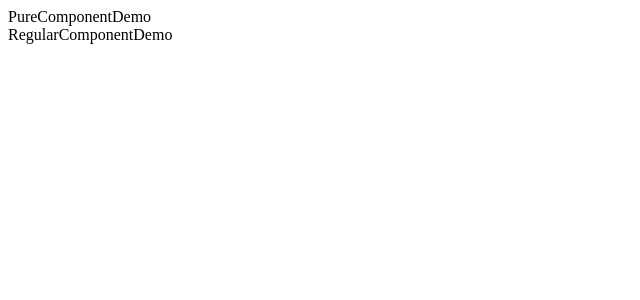
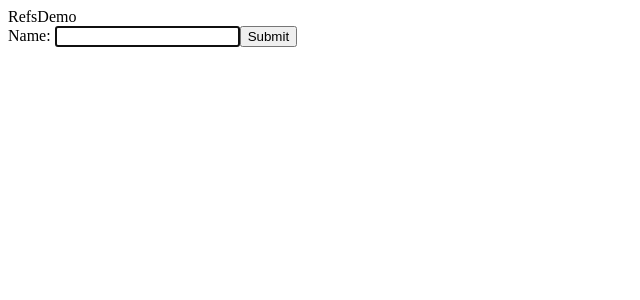
Before and after one commit to MrTwinkleSharma/Full-Stack-React, a React (Create React App) app in the folder tut-app/: page / in a window 1280 px wide. Shown: the top 300 px of the page, without its empty margins (0-640 px from the left). Built offline with nearby package versions, Linux system fonts and the light colour scheme; the HTML template or start-up script is replaced by a standard one.

Commit message:
Refs in REACT

```diff
--- a/tut-app/src/components/App.jsx
+++ b/tut-app/src/components/App.jsx
@@ -1,11 +1,11 @@
 import React, { Component } from 'react';
-import ParentComponent from './ParentComponent.jsx';
+import RefsDemo from './RefsDemo.jsx';
 
 class App extends Component {
+
     render(){
-
-    return <ParentComponent/>
+    return <RefsDemo/>
+    }
 
 }
-}
 export default App;
--- a/tut-app/src/components/ParentComponent.jsx
+++ /dev/null
@@ -1,25 +0,0 @@
-import React, { Component } from 'react';
-import PureComponentDemo from './PureComponentDemo.jsx';
-import RegularComponentDemo from './RegularComponentDemo.jsx';
-
-class ParentComponent extends Component{
-
-    constructor(props)
-    {
-        super(props);
-
-        this.state = {
-            name: "Twinkle"
-        }
-    }
-
-    render(){
-        console.log("ParentComponent render called!");
-       return <>
-       <PureComponentDemo/>
-       <RegularComponentDemo/>
-       </>
-      }
-}
-
-export default ParentComponent;
--- a/tut-app/src/components/PureComponentDemo.jsx
+++ /dev/null
@@ -1,31 +0,0 @@
-import React, { PureComponent } from 'react';
-
-class PureComponentDemo extends PureComponent{
-
-    constructor(props)
-    {
-        super(props);
-        this.state = {
-            name: "Twinkle"
-        }
-    }
-
-    componentDidMount (){
-
-        setInterval(()=>{
-            this.setState(
-                {
-                    name: "Twinkle"
-                }
-            )
-        },
-        2000);
-    }
-    render(){
-        console.log("Pure Component render called!");
-       return <div>PureComponentDemo</div>
-
-    }
-}
-
-export default PureComponentDemo;
--- /dev/null
+++ b/tut-app/src/components/RefsDemo.jsx
@@ -0,0 +1,31 @@
+import React, { Component } from 'react';
+
+
+class RefsDemo extends Component{
+    constructor(props)
+    {
+        super(props);
+        this.myRef = React.createRef();
+    }
+    componentDidMount()
+    {
+        this.myRef.current.focus();
+        console.log(this.myRef);
+    }
+    clickHandler = () => {
+        alert(this.myRef.current.value);
+    }
+
+
+    render(){
+        console.log("RefsDemo render called!");
+       return <>
+       <div>RefsDemo</div>
+       <span>Name: </span>
+       <input type = 'text' ref = {this.myRef} />
+       <button onClick = {this.clickHandler}>Submit</button>
+        </>
+      }
+}
+
+export default RefsDemo;
--- a/tut-app/src/components/RegularComponentDemo.jsx
+++ /dev/null
@@ -1,32 +0,0 @@
-import React, { Component } from 'react';
-
-
-class RegularComponentDemo extends Component{
-
-    constructor(props)
-    {
-        super(props);
-
-        this.state = {
-            name: "Twinkle"
-        }
-    }
-    componentDidMount (){
-
-        setInterval(()=>{
-            this.setState(
-                {
-                    name: "Twinkle"
-                }
-            )
-        },
-        2000);
-    }
-
-    render(){
-        console.log("RegularComponentDemo render called!");
-       return <div>RegularComponentDemo</div>;
-      }
-}
-
-export default RegularComponentDemo;
```
